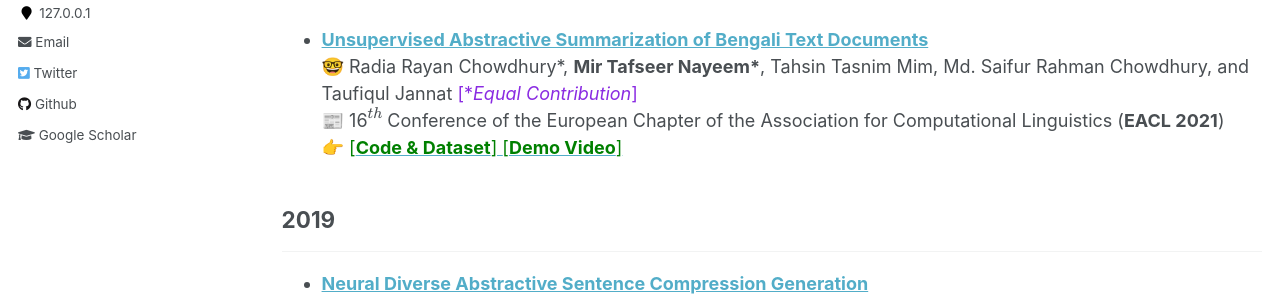
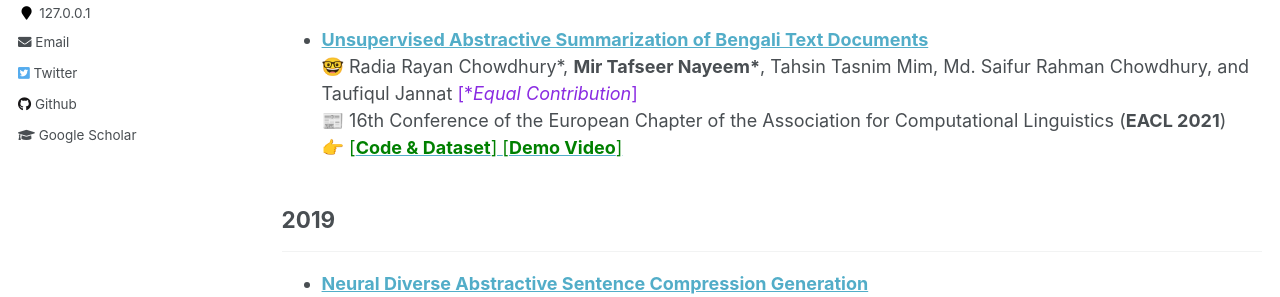
Before and after one commit to sujan-sarker/sujan-sarker.github.io, a Jekyll site: the page built from _pages/publications.md, in a window 1280 px wide and 900 px high. Shown: the part 406-703 px from the top of the window. Built offline with Jekyll 4.4.1, drawn with Linux system fonts in a browser that asks for light colours; formulas are drawn with MathJax 3.

Commit message:
Update publications.md

```diff
--- a/_pages/publications.md
+++ b/_pages/publications.md
@@ -16,7 +16,7 @@ author_profile: true
 
 * [**Unsupervised Abstractive Summarization of Bengali Text Documents**](https://arxiv.org/abs/2102.04490)<br/>
 🤓 Radia Rayan Chowdhury\*, **Mir Tafseer Nayeem\***, Tahsin Tasnim Mim, Md. Saifur Rahman Chowdhury, and Taufiqul Jannat <span style ="color:BlueViolet"> [\**Equal Contribution*]</span> <br/>
-📰 16$^{th}$ Conference of the European Chapter of the Association for Computational Linguistics (**EACL 2021**) <br/>
+📰 16th Conference of the European Chapter of the Association for Computational Linguistics (**EACL 2021**) <br/>
 👉 [<span style ="color:Green"> [**Code & Dataset**] </span>](https://github.com/tafseer-nayeem/BengaliSummarization) [<span style ="color:Green"> [**Demo Video**] </span>](https://youtu.be/LrnskktiXcg)
 
 
```
